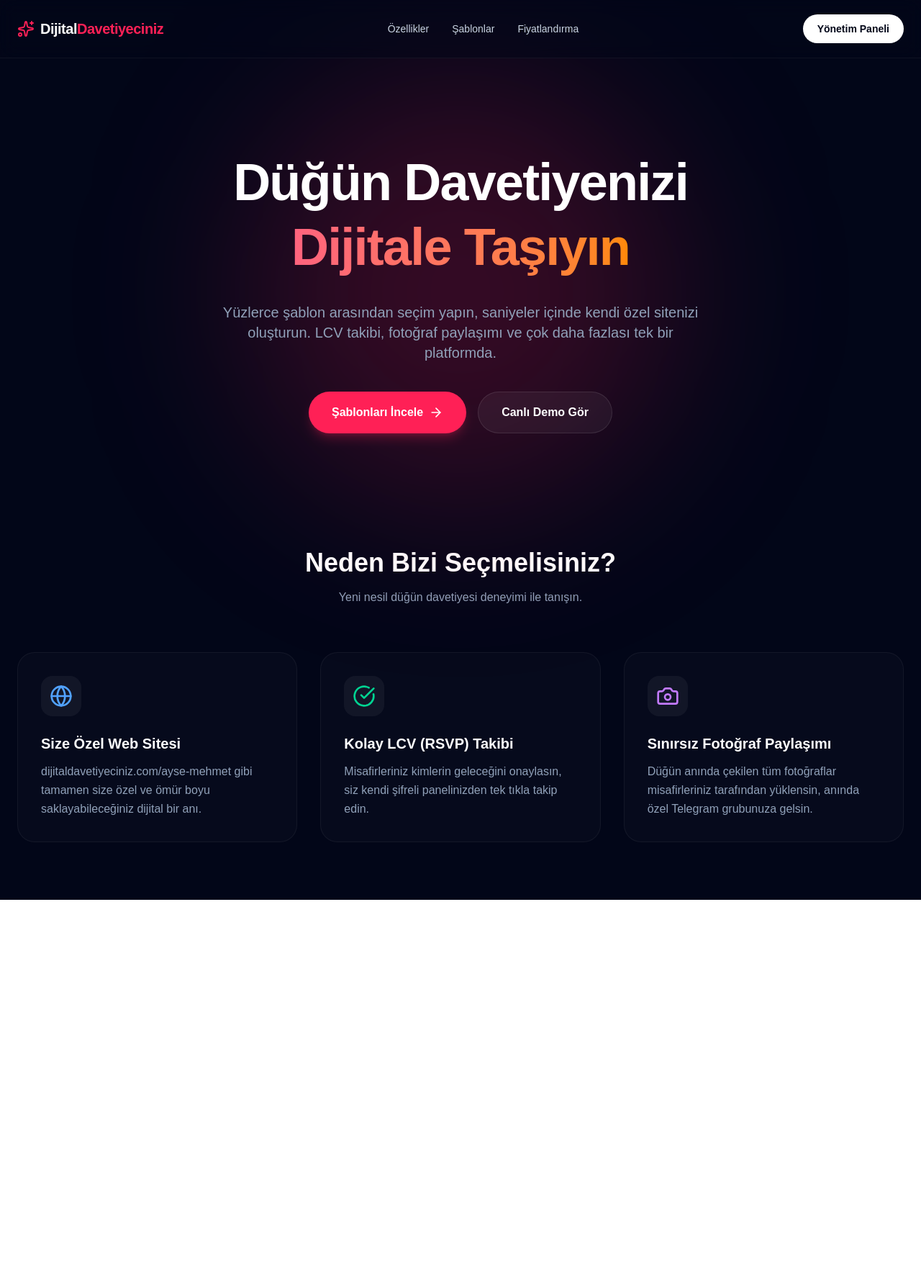
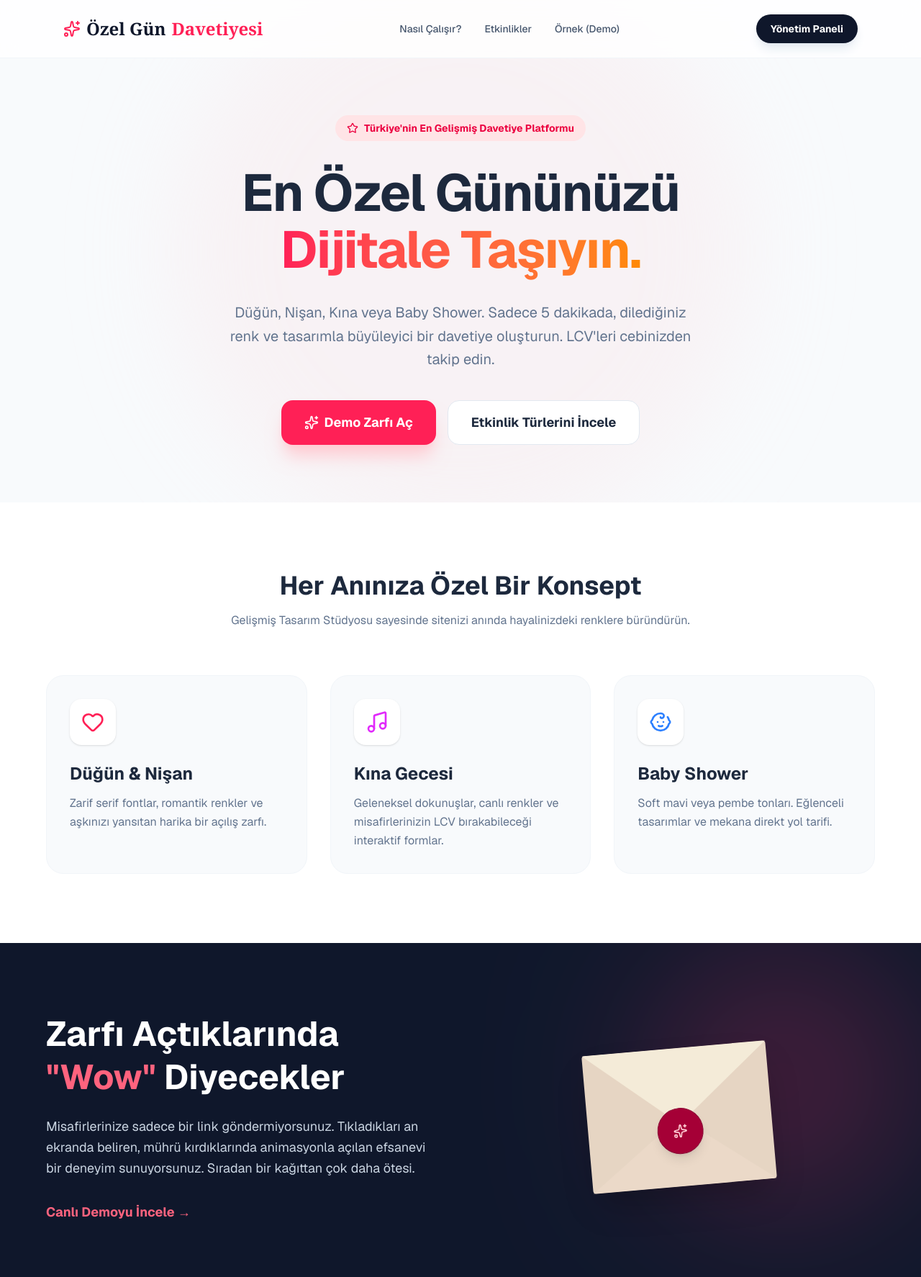
Before and after one commit to dijitaldavetiyeciniz-maker/dijital-davetiyeciniz, a Next.js app: page / in a window 1280 px wide. Shown: the top 1774 px of the page at 72% size. Before the commit the page ends 1250 px from the top, so only its background shows below. Built offline with nearby package versions, Linux system fonts and the light colour scheme.

Commit message:
Add Envelope animation Generic Landing Page and Payment Toggle

```diff
--- a/package.json
+++ b/package.json
@@ -10,6 +10,7 @@
   },
   "dependencies": {
     "@supabase/supabase-js": "^2.110.0",
+    "framer-motion": "^12.42.2",
     "lucide-react": "^1.23.0",
     "next": "16.2.10",
     "react": "19.2.4",
--- a/src/app/[wedding_id]/page.tsx
+++ b/src/app/[wedding_id]/page.tsx
@@ -5,6 +5,7 @@ import Template2 from '@/components/templates/Template2';
 import Template3 from '@/components/templates/Template3';
 import Template4 from '@/components/templates/Template4';
 import Template5 from '@/components/templates/Template5';
+import Envelope from '@/components/Envelope';
 
 // Next.js App Router Page
 export default async function WeddingPage({
@@ -45,18 +46,30 @@ export default async function WeddingPage({
   }
 
   // Veritabanından gelen template_id değerine göre uygun şablonu render et.
+  let templateComponent;
   switch (wedding.template_id) {
     case 'template1':
-      return <Template1 wedding={wedding} />;
+      templateComponent = <Template1 wedding={wedding} />;
+      break;
     case 'template2':
-      return <Template2 wedding={wedding} />;
+      templateComponent = <Template2 wedding={wedding} />;
+      break;
     case 'template3':
-      return <Template3 wedding={wedding} />;
+      templateComponent = <Template3 wedding={wedding} />;
+      break;
     case 'template4':
-      return <Template4 wedding={wedding} />;
+      templateComponent = <Template4 wedding={wedding} />;
+      break;
     case 'template5':
-      return <Template5 wedding={wedding} />;
+      templateComponent = <Template5 wedding={wedding} />;
+      break;
     default:
-      return <Template1 wedding={wedding} />;
+      templateComponent = <Template1 wedding={wedding} />;
   }
+
+  return (
+    <Envelope brideName={wedding.bride_name} groomName={wedding.groom_name}>
+      {templateComponent}
+    </Envelope>
+  );
 }
--- a/src/app/page.tsx
+++ b/src/app/page.tsx
@@ -1,98 +1,123 @@
 import Link from 'next/link';
-import { ArrowRight, Sparkles, CheckCircle, Smartphone, Globe, Camera } from 'lucide-react';
+import { Sparkles, Heart, Star, Baby, Music, CalendarHeart } from 'lucide-react';
 
 export default function Home() {
   return (
-    <div className="min-h-screen bg-slate-950 text-white selection:bg-rose-500/30">
+    <div className="min-h-screen bg-slate-50 text-slate-800 font-sans selection:bg-rose-200">
+
       {/* Navbar */}
-      <nav className="fixed top-0 w-full z-50 border-b border-white/5 bg-slate-950/50 backdrop-blur-md">
-        <div className="max-w-7xl mx-auto px-6 h-20 flex items-center justify-between">
-          <div className="flex items-center gap-2">
+      <nav className="fixed top-0 w-full bg-white/80 backdrop-blur-md z-50 border-b border-slate-100">
+        <div className="max-w-6xl mx-auto px-6 h-20 flex items-center justify-between">
+          <div className="text-2xl font-serif font-bold text-slate-900 flex items-center gap-2">
             <Sparkles className="w-6 h-6 text-rose-500" />
-            <span className="font-bold text-xl tracking-tight">Dijital<span className="text-rose-500">Davetiyeciniz</span></span>
+            Özel Gün <span className="text-rose-500">Davetiyesi</span>
           </div>
-          <div className="hidden md:flex gap-8 text-sm font-medium text-slate-300">
-            <Link href="#features" className="hover:text-white transition-colors">Özellikler</Link>
-            <Link href="#templates" className="hover:text-white transition-colors">Şablonlar</Link>
-            <Link href="#pricing" className="hover:text-white transition-colors">Fiyatlandırma</Link>
+          <div className="hidden md:flex gap-8 text-sm font-medium text-slate-600">
+            <a href="#nasil-calisir" className="hover:text-rose-500 transition-colors">Nasıl Çalışır?</a>
+            <a href="#etkinlikler" className="hover:text-rose-500 transition-colors">Etkinlikler</a>
+            <a href="#demo" className="hover:text-rose-500 transition-colors">Örnek (Demo)</a>
           </div>
-          <Link href="/admin" className="px-5 py-2.5 bg-white text-slate-950 text-sm font-semibold rounded-full hover:bg-slate-200 transition-colors">
+          <Link href="/super-admin" className="text-sm font-bold bg-slate-900 text-white px-5 py-2.5 rounded-full hover:bg-slate-800 transition-colors shadow-lg shadow-slate-200">
             Yönetim Paneli
           </Link>
         </div>
       </nav>
 
       {/* Hero Section */}
-      <main className="pt-32 pb-20 px-6">
-        <div className="max-w-7xl mx-auto">
-          <div className="relative text-center max-w-4xl mx-auto mt-20">
-            {/* Background Glow */}
-            <div className="absolute top-1/2 left-1/2 -translate-x-1/2 -translate-y-1/2 w-[600px] h-[600px] bg-rose-500/20 blur-[120px] rounded-full pointer-events-none" />
+      <section className="pt-40 pb-20 px-6 overflow-hidden relative">
+        <div className="absolute top-1/2 left-1/2 -translate-x-1/2 -translate-y-1/2 w-[800px] h-[800px] bg-rose-100 rounded-full mix-blend-multiply filter blur-3xl opacity-30 pointer-events-none" />
 
-            <h1 className="text-5xl md:text-7xl font-extrabold tracking-tight mb-8 relative z-10 leading-tight">
-              Düğün Davetiyenizi <br/>
-              <span className="text-transparent bg-clip-text bg-gradient-to-r from-rose-400 to-orange-400">
-                Dijitale Taşıyın
+        <div className="max-w-4xl mx-auto text-center relative z-10">
+          <div className="inline-flex items-center gap-2 bg-rose-100 text-rose-600 px-4 py-2 rounded-full text-sm font-bold mb-8">
+            <Star className="w-4 h-4" /> Türkiye'nin En Gelişmiş Davetiye Platformu
+          </div>
+
+          <h1 className="text-5xl md:text-7xl font-bold tracking-tight mb-8 leading-[1.1]">
+            En Özel Gününüzü <br className="hidden md:block"/>
+            <span className="text-transparent bg-clip-text bg-gradient-to-r from-rose-500 to-orange-400">
+              Dijitale Taşıyın.
             </span>
           </h1>
 
-            <p className="text-lg md:text-xl text-slate-400 mb-10 max-w-2xl mx-auto relative z-10">
-              Yüzlerce şablon arasından seçim yapın, saniyeler içinde kendi özel sitenizi oluşturun. LCV takibi, fotoğraf paylaşımı ve çok daha fazlası tek bir platformda.
+          <p className="text-xl text-slate-500 mb-10 max-w-2xl mx-auto leading-relaxed">
+            Düğün, Nişan, Kına veya Baby Shower. Sadece 5 dakikada, dilediğiniz renk ve tasarımla büyüleyici bir davetiye oluşturun. LCV'leri cebinizden takip edin.
           </p>
 
-            <div className="flex flex-col sm:flex-row gap-4 justify-center relative z-10">
-              <Link href="#templates" className="px-8 py-4 bg-rose-500 text-white font-semibold rounded-full hover:bg-rose-600 transition-all flex items-center justify-center gap-2 shadow-lg shadow-rose-500/25">
-                Şablonları İncele
-                <ArrowRight className="w-5 h-5" />
+          <div className="flex flex-col sm:flex-row justify-center gap-4">
+            <Link href="/ahmet-nesrin" className="bg-rose-500 text-white px-8 py-4 rounded-2xl font-bold text-lg hover:bg-rose-600 hover:-translate-y-1 transition-all shadow-xl shadow-rose-200 flex items-center justify-center gap-2">
+              <Sparkles className="w-5 h-5" /> Demo Zarfı Aç
             </Link>
-              <Link href="/demo" className="px-8 py-4 bg-white/5 border border-white/10 text-white font-semibold rounded-full hover:bg-white/10 transition-all flex items-center justify-center">
-                Canlı Demo Gör
+            <Link href="#etkinlikler" className="bg-white text-slate-800 border border-slate-200 px-8 py-4 rounded-2xl font-bold text-lg hover:bg-slate-50 hover:-translate-y-1 transition-all flex items-center justify-center">
+              Etkinlik Türlerini İncele
             </Link>
           </div>
         </div>
-        </div>
+      </section>
 
-        {/* Features Section */}
-        <div id="features" className="max-w-7xl mx-auto mt-40">
+      {/* Events Grid */}
+      <section id="etkinlikler" className="py-24 bg-white px-6">
+        <div className="max-w-6xl mx-auto">
           <div className="text-center mb-16">
-            <h2 className="text-3xl md:text-4xl font-bold mb-4">Neden Bizi Seçmelisiniz?</h2>
-            <p className="text-slate-400">Yeni nesil düğün davetiyesi deneyimi ile tanışın.</p>
+            <h2 className="text-3xl md:text-4xl font-bold mb-4">Her Anınıza Özel Bir Konsept</h2>
+            <p className="text-slate-500 max-w-2xl mx-auto">Gelişmiş Tasarım Stüdyosu sayesinde sitenizi anında hayalinizdeki renklere büründürün.</p>
           </div>
 
           <div className="grid md:grid-cols-3 gap-8">
-            <FeatureCard
-              icon={<Globe className="w-8 h-8 text-blue-400" />}
-              title="Size Özel Web Sitesi"
-              desc="dijitaldavetiyeciniz.com/ayse-mehmet gibi tamamen size özel ve ömür boyu saklayabileceğiniz dijital bir anı."
-            />
-            <FeatureCard
-              icon={<CheckCircle className="w-8 h-8 text-emerald-400" />}
-              title="Kolay LCV (RSVP) Takibi"
-              desc="Misafirleriniz kimlerin geleceğini onaylasın, siz kendi şifreli panelinizden tek tıkla takip edin."
-            />
-            <FeatureCard
-              icon={<Camera className="w-8 h-8 text-purple-400" />}
-              title="Sınırsız Fotoğraf Paylaşımı"
-              desc="Düğün anında çekilen tüm fotoğraflar misafirleriniz tarafından yüklensin, anında özel Telegram grubunuza gelsin."
-            />
+            <div className="bg-slate-50 p-8 rounded-3xl border border-slate-100 hover:shadow-xl transition-all group">
+              <div className="w-16 h-16 bg-white rounded-2xl shadow-sm flex items-center justify-center mb-6 group-hover:scale-110 transition-transform text-rose-500">
+                <Heart className="w-8 h-8" />
+              </div>
+              <h3 className="text-2xl font-bold mb-3">Düğün & Nişan</h3>
+              <p className="text-slate-500 leading-relaxed">Zarif serif fontlar, romantik renkler ve aşkınızı yansıtan harika bir açılış zarfı.</p>
+            </div>
+
+            <div className="bg-slate-50 p-8 rounded-3xl border border-slate-100 hover:shadow-xl transition-all group">
+              <div className="w-16 h-16 bg-white rounded-2xl shadow-sm flex items-center justify-center mb-6 group-hover:scale-110 transition-transform text-fuchsia-500">
+                <Music className="w-8 h-8" />
+              </div>
+              <h3 className="text-2xl font-bold mb-3">Kına Gecesi</h3>
+              <p className="text-slate-500 leading-relaxed">Geleneksel dokunuşlar, canlı renkler ve misafirlerinizin LCV bırakabileceği interaktif formlar.</p>
+            </div>
+
+            <div className="bg-slate-50 p-8 rounded-3xl border border-slate-100 hover:shadow-xl transition-all group">
+              <div className="w-16 h-16 bg-white rounded-2xl shadow-sm flex items-center justify-center mb-6 group-hover:scale-110 transition-transform text-blue-500">
+                <Baby className="w-8 h-8" />
+              </div>
+              <h3 className="text-2xl font-bold mb-3">Baby Shower</h3>
+              <p className="text-slate-500 leading-relaxed">Soft mavi veya pembe tonları. Eğlenceli tasarımlar ve mekana direkt yol tarifi.</p>
             </div>
           </div>
-      </main>
+        </div>
+      </section>
+
+      {/* Feature Highlight (Zarf Efekti) */}
+      <section className="py-24 px-6 bg-slate-900 text-white relative overflow-hidden">
+        <div className="absolute top-0 right-0 w-96 h-96 bg-rose-500 rounded-full mix-blend-screen filter blur-[100px] opacity-20" />
+        <div className="max-w-6xl mx-auto flex flex-col md:flex-row items-center gap-16 relative z-10">
+          <div className="flex-1">
+            <h2 className="text-4xl md:text-5xl font-bold mb-6 leading-tight">Zarfı Açtıklarında <br/> <span className="text-rose-400">"Wow"</span> Diyecekler</h2>
+            <p className="text-slate-300 text-lg mb-8 leading-relaxed">
+              Misafirlerinize sadece bir link göndermiyorsunuz. Tıkladıkları an ekranda beliren,
+              mührü kırdıklarında animasyonla açılan efsanevi bir deneyim sunuyorsunuz.
+              Sıradan bir kağıttan çok daha ötesi.
+            </p>
+            <Link href="/ahmet-nesrin" className="inline-flex items-center gap-2 text-rose-400 font-bold hover:text-rose-300 hover:underline text-lg">
+              Canlı Demoyu İncele &rarr;
+            </Link>
+          </div>
+          <div className="flex-1 flex justify-center">
+            {/* Zarf illüstrasyonu CSS */}
+            <div className="w-64 h-48 bg-[#e6d5c3] rounded-sm relative shadow-2xl rotate-[-5deg] hover:rotate-0 transition-all duration-500 cursor-pointer">
+              <div className="absolute inset-0 bg-[#f4ebd8] z-10 shadow-lg" style={{ clipPath: 'polygon(0 0, 50% 55%, 100% 0)' }}></div>
+              <div className="absolute inset-0 bg-[#ebd9c8]" style={{ clipPath: 'polygon(0 100%, 50% 50%, 100% 100%)' }}></div>
+              <div className="absolute top-1/2 left-1/2 -translate-x-1/2 -translate-y-[20%] w-16 h-16 bg-rose-800 rounded-full z-20 flex items-center justify-center shadow-lg border border-rose-900">
+                <Sparkles className="w-5 h-5 text-rose-200" />
+              </div>
+            </div>
+          </div>
+        </div>
+      </section>
+
     </div>
   );
 }
-
-function FeatureCard({ icon, title, desc }: { icon: React.ReactNode, title: string, desc: string }) {
-  return (
-    <div className="p-8 rounded-3xl bg-white/[0.02] border border-white/5 hover:bg-white/[0.04] transition-colors relative group overflow-hidden">
-      <div className="absolute top-0 right-0 p-8 opacity-0 group-hover:opacity-10 transition-opacity">
-        {icon}
-      </div>
-      <div className="w-14 h-14 rounded-2xl bg-white/5 flex items-center justify-center mb-6">
-        {icon}
-      </div>
-      <h3 className="text-xl font-bold mb-3">{title}</h3>
-      <p className="text-slate-400 leading-relaxed">{desc}</p>
-    </div>
-  );
-}
--- a/src/app/super-admin/page.tsx
+++ b/src/app/super-admin/page.tsx
@@ -30,6 +30,19 @@ export default function SuperAdminPage() {
     const { data, error } = await supabase.from('weddings').select('*').order('created_at', { ascending: false });
     if (data) setWeddings(data);
     setLoading(false);
+  }
+
+  async function togglePaymentStatus(id: string, currentStatus: boolean) {
+    const { error } = await supabase
+      .from('weddings')
+      .update({ is_paid: !currentStatus })
+      .eq('id', id);
+
+    if (!error) {
+      fetchWeddings(); // Listeyi yenile
+    } else {
+      alert("Hata: " + error.message);
+    }
   }
 
   async function handleCreate(e: React.FormEvent) {
@@ -187,6 +200,12 @@ export default function SuperAdminPage() {
                       <a href={`/${w.slug}`} target="_blank" className="text-blue-500 text-sm font-medium flex items-center gap-1 hover:underline">
                         Siteye Git <ExternalLink className="w-4 h-4" />
                       </a>
+                      <button
+                        onClick={() => togglePaymentStatus(w.id, w.is_paid)}
+                        className={`text-sm font-bold px-3 py-1 rounded border transition-colors ${w.is_paid ? 'border-orange-500 text-orange-500 hover:bg-orange-50' : 'bg-emerald-500 text-white hover:bg-emerald-600'}`}
+                      >
+                        {w.is_paid ? 'Ödemeyi İptal Et' : 'Ödemeyi Onayla (Yayına Al)'}
+                      </button>
                       <a href={`/${w.slug}/admin`} target="_blank" className="text-rose-500 text-sm font-medium flex items-center gap-1 hover:underline">
                         Müşteri Paneli (Şifre: {w.admin_password})
                       </a>
--- /dev/null
+++ b/src/components/Envelope.tsx
@@ -0,0 +1,116 @@
+'use client';
+import { useState } from 'react';
+import { motion, AnimatePresence } from 'framer-motion';
+import { Sparkles } from 'lucide-react';
+
+interface EnvelopeProps {
+  children: React.ReactNode;
+  brideName: string;
+  groomName: string;
+}
+
+export default function Envelope({ children, brideName, groomName }: EnvelopeProps) {
+  const [isOpened, setIsOpened] = useState(false);
+  const [showContent, setShowContent] = useState(false);
+
+  const handleOpen = () => {
+    setIsOpened(true);
+    // Zarf açıldıktan 1.5 saniye sonra içeriği göster
+    setTimeout(() => {
+      setShowContent(true);
+    }, 1500);
+  };
+
+  if (showContent) {
+    return <>{children}</>;
+  }
+
+  return (
+    <div className="fixed inset-0 bg-slate-900 flex items-center justify-center overflow-hidden z-50">
+      <AnimatePresence>
+        {!showContent && (
+          <motion.div
+            className="relative w-[340px] h-[240px] md:w-[500px] md:h-[350px] cursor-pointer perspective-1000"
+            initial={{ scale: 0.8, opacity: 0, y: 50 }}
+            animate={{ scale: 1, opacity: 1, y: 0 }}
+            exit={{ opacity: 0, scale: 1.1, filter: "blur(10px)" }}
+            transition={{ duration: 1, ease: "easeOut" }}
+            onClick={!isOpened ? handleOpen : undefined}
+          >
+            {/* Zarfın Arka Yüzü (Gövde) */}
+            <div className="absolute inset-0 bg-[#e6d5c3] rounded-sm shadow-2xl overflow-hidden border border-[#d4c1aa]">
+              {/* Zarfın İçindeki Davetiye (Gözüken Kısım) */}
+              <motion.div
+                className="absolute inset-4 bg-white rounded-sm shadow-inner flex flex-col items-center justify-center p-4 border border-slate-100"
+                initial={{ y: 20 }}
+                animate={isOpened ? { y: -100 } : { y: 20 }}
+                transition={{ duration: 1, delay: 0.5, ease: "easeInOut" }}
+              >
+                <div className="text-center">
+                  <div className="text-xl md:text-3xl font-serif text-slate-800 mb-2">{brideName} & {groomName}</div>
+                  <div className="w-16 h-[1px] bg-rose-300 mx-auto mb-2"></div>
+                  <div className="text-xs text-slate-400 uppercase tracking-widest">Davetiyeniz</div>
+                </div>
+              </motion.div>
+            </div>
+
+            {/* Zarfın Sol ve Sağ Kanatları */}
+            <div
+              className="absolute inset-0 pointer-events-none"
+              style={{
+                background: 'linear-gradient(to bottom right, transparent 49%, #f0e4d4 50%)',
+                clipPath: 'polygon(0 0, 50% 50%, 0 100%)'
+              }}
+            />
+            <div
+              className="absolute inset-0 pointer-events-none"
+              style={{
+                background: 'linear-gradient(to bottom left, transparent 49%, #ebd9c8 50%)',
+                clipPath: 'polygon(100% 0, 50% 50%, 100% 100%)'
+              }}
+            />
+            <div
+              className="absolute inset-0 pointer-events-none"
+              style={{
+                background: '#f4ebd8',
+                clipPath: 'polygon(0 100%, 50% 50%, 100% 100%)'
+              }}
+            />
+
+            {/* Zarfın Üst Kapağı (Flap) */}
+            <motion.div
+              className="absolute top-0 left-0 right-0 h-full pointer-events-none origin-top z-20 drop-shadow-xl"
+              style={{
+                background: '#e6d5c3',
+                clipPath: 'polygon(0 0, 50% 55%, 100% 0)',
+                borderTop: '1px solid #fff'
+              }}
+              initial={{ rotateX: 0 }}
+              animate={isOpened ? { rotateX: 180 } : { rotateX: 0 }}
+              transition={{ duration: 0.8, ease: "easeInOut" }}
+            />
+
+            {/* Mühür (Wax Seal) */}
+            <motion.div
+              className="absolute top-1/2 left-1/2 -translate-x-1/2 -translate-y-[20%] md:-translate-y-[10%] z-30 w-16 h-16 md:w-20 md:h-20 bg-rose-800 rounded-full flex items-center justify-center shadow-lg cursor-pointer border-2 border-rose-900/50"
+              style={{ boxShadow: 'inset 0 0 10px rgba(0,0,0,0.5), 0 5px 15px rgba(0,0,0,0.3)' }}
+              whileHover={{ scale: 1.05 }}
+              whileTap={{ scale: 0.95 }}
+              initial={{ opacity: 1, scale: 1 }}
+              animate={isOpened ? { opacity: 0, scale: 0 } : { opacity: 1, scale: 1 }}
+              transition={{ duration: 0.5 }}
+            >
+              <div className="w-12 h-12 md:w-16 md:h-16 rounded-full border border-rose-700/50 flex items-center justify-center bg-rose-800/80">
+                <Sparkles className="w-6 h-6 text-rose-200/80" />
+              </div>
+              <div className="absolute -bottom-6 w-32 text-center text-white/50 text-xs font-medium tracking-widest uppercase">
+                Açmak için dokunun
+              </div>
+            </motion.div>
+
+          </motion.div>
+        )}
+      </AnimatePresence>
+    </div>
+  );
+}
```
Also changed, not shown: 1 other file (tests, documents, lock files or other folders). Lines whose indentation alone changed are shown as unchanged.
